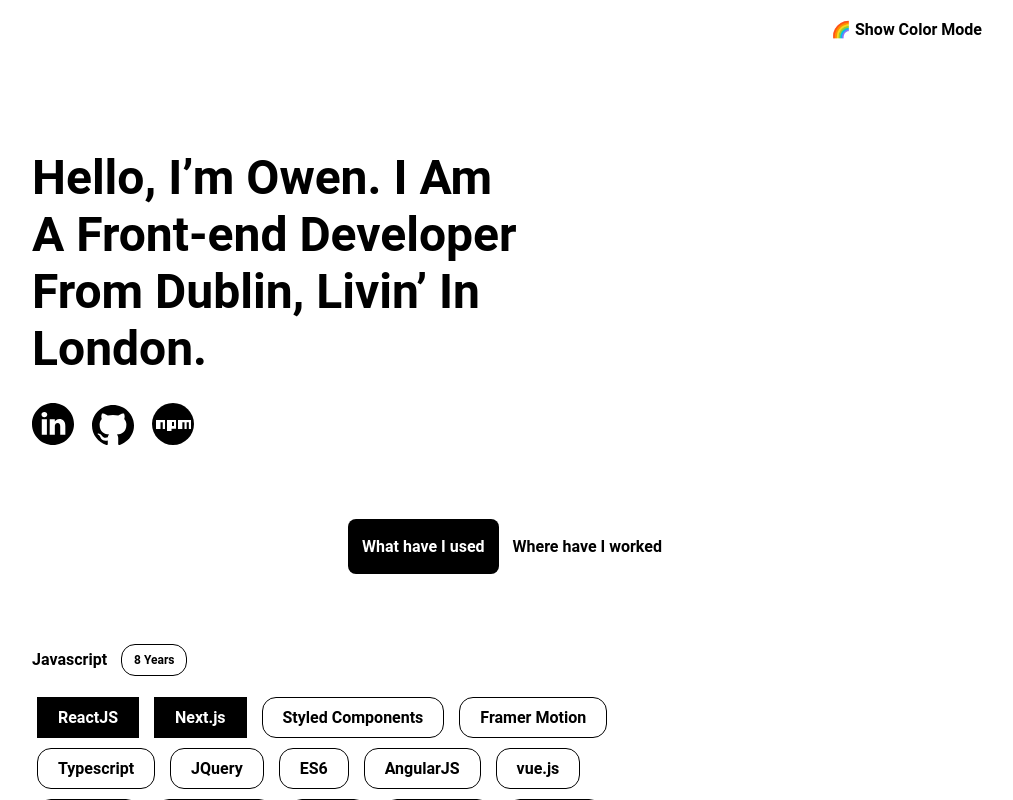
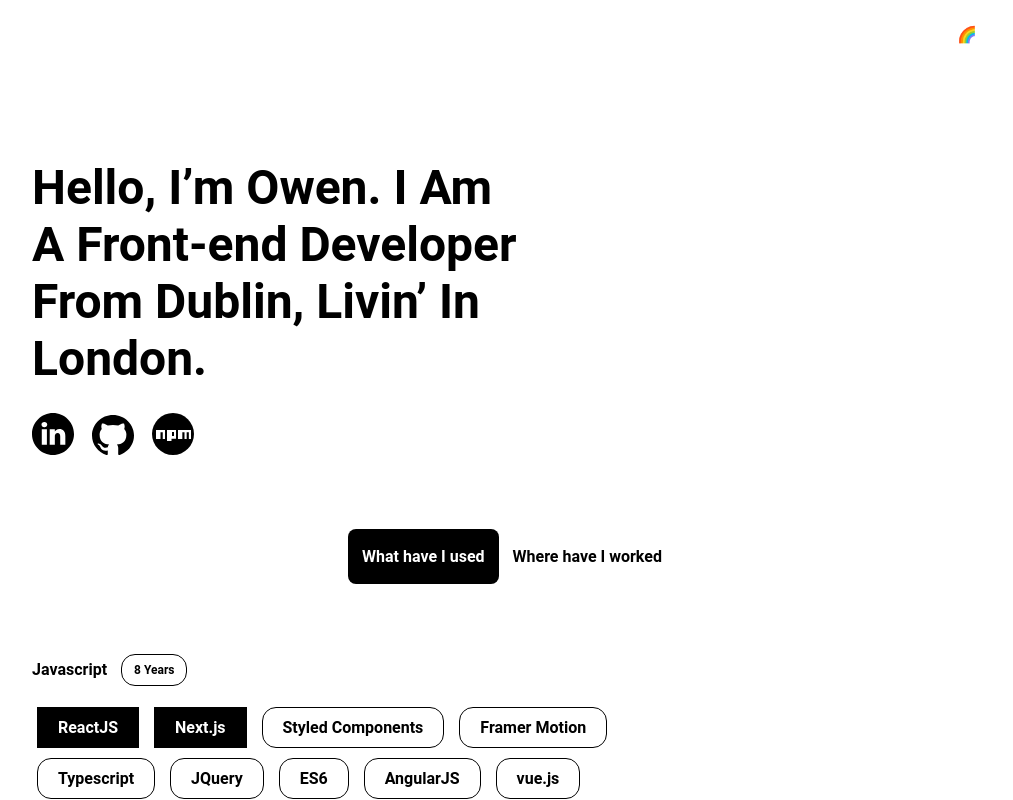
Before and after one commit to owenmerry/owenmerry.com, a Next.js app: page / in a window 1280 px wide. Shown: the top 800 px of the page, without its empty margins (128-1141 px from the left). Built offline with nearby package versions, Linux system fonts and the light colour scheme.

Commit message:
updated nextjs veraion to 10

```diff
--- a/components/DarkMode/index.js
+++ b/components/DarkMode/index.js
@@ -5,7 +5,7 @@ const DarkMode = ({ toggleTheme, colorMode }) => {
     <WrapperStyle>
       <div className="holder">
         <div className="button" onClick={toggleTheme}>
-          {colorMode ? `⚫ Show Normal Mode` : `🌈 Show Color Mode`}
+          🌈
         </div>
       </div>
     </WrapperStyle>
--- a/components/DarkMode/styles.js
+++ b/components/DarkMode/styles.js
@@ -10,7 +10,9 @@ export const WrapperStyle = styled.div`
   .button {
     cursor: pointer;
     padding: 10px;
+    margin: 5px;
     border-radius: 10px;
+    display: inline-block;
   }
 
   .button:hover {
--- a/package.json
+++ b/package.json
@@ -8,7 +8,7 @@
     "start": "next start"
   },
   "dependencies": {
-    "next": "9.5.2",
+    "next": "^10.2.3",
     "react": "16.13.1",
     "react-dom": "16.13.1",
     "styled-components": "^5.1.1"
```
Also changed, not shown: 2 other files (tests, documents, lock files or other folders).
